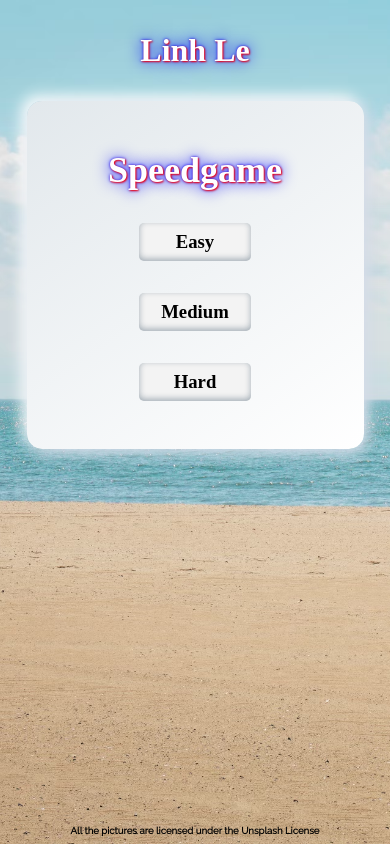
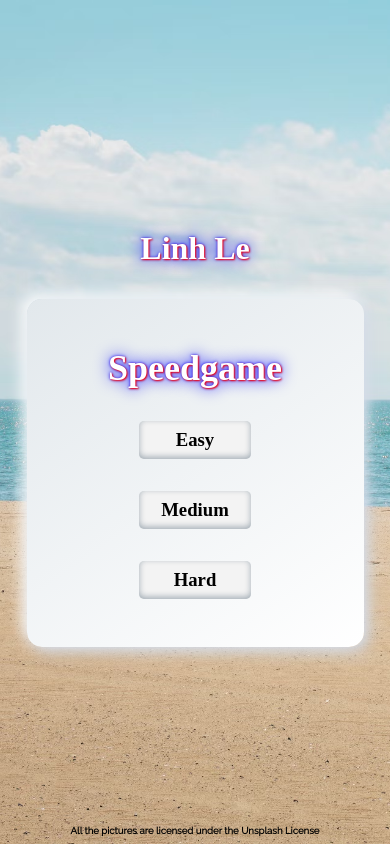
Before and after one commit to LinhLe2307/react_speedGame_REACT22K, a React (Create React App) app: page / in a window 390 px wide. Built offline with nearby package versions, Linux system fonts and the light colour scheme; a web font is replaced by a local one.

Commit message:
Ipad Air responsive

```diff
--- a/src/index.css
+++ b/src/index.css
@@ -29,8 +29,6 @@ body {
   width: 100vw;
   height: 100vh;
   display: flex;
-  /* justify-content: start; */
-
   align-items: center;
   flex-direction: column;
   gap: 2rem;
@@ -180,6 +178,13 @@ footer {
   margin-bottom: 0.5rem;
 }
 
+@media (max-width: 976px) {
+  .container {
+    justify-content: center;
+    background-position: 25% 75%;
+  }
+}
+
 @media (max-width: 575px) {
   h1 {
     font-size: 36px;
@@ -188,7 +193,6 @@ footer {
   .container {
     width: auto;
     height: 100vh;
-    background-position: 25% 75%;
   }
 
   #speed-game {
```
